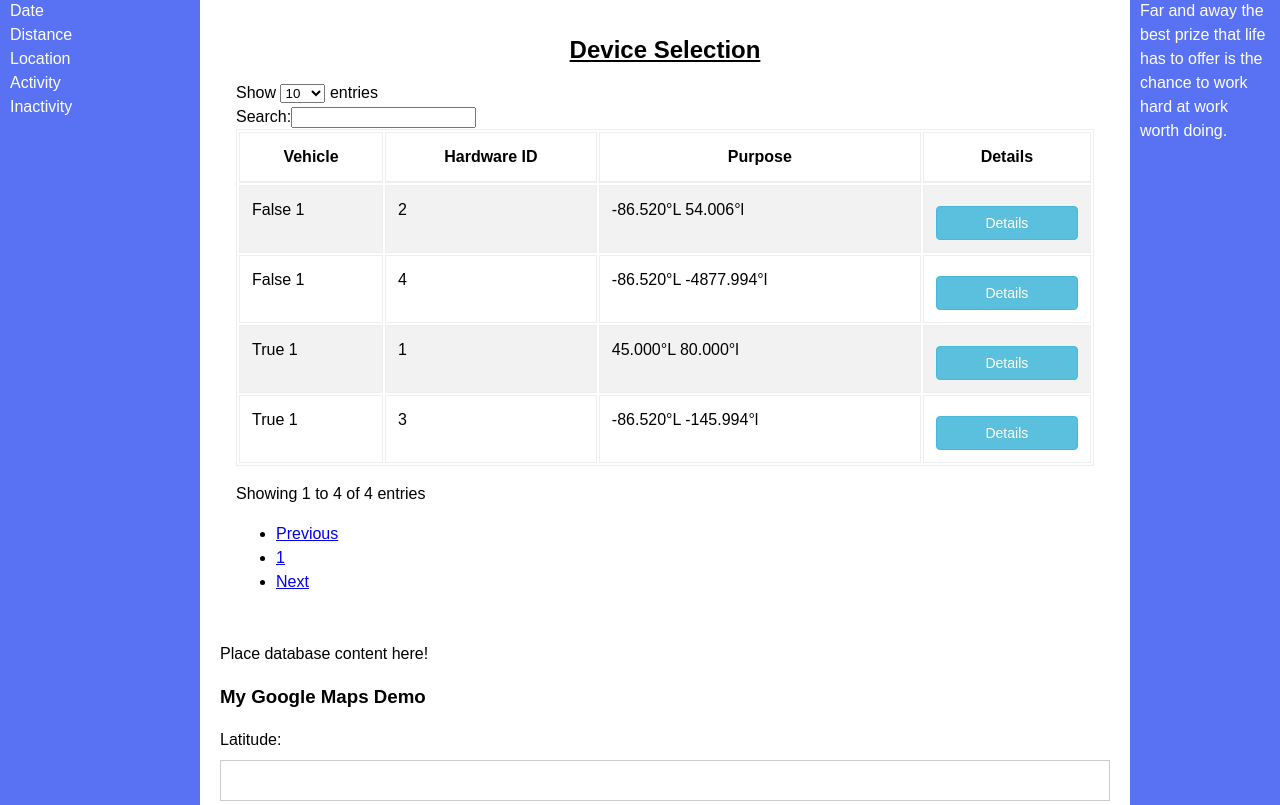
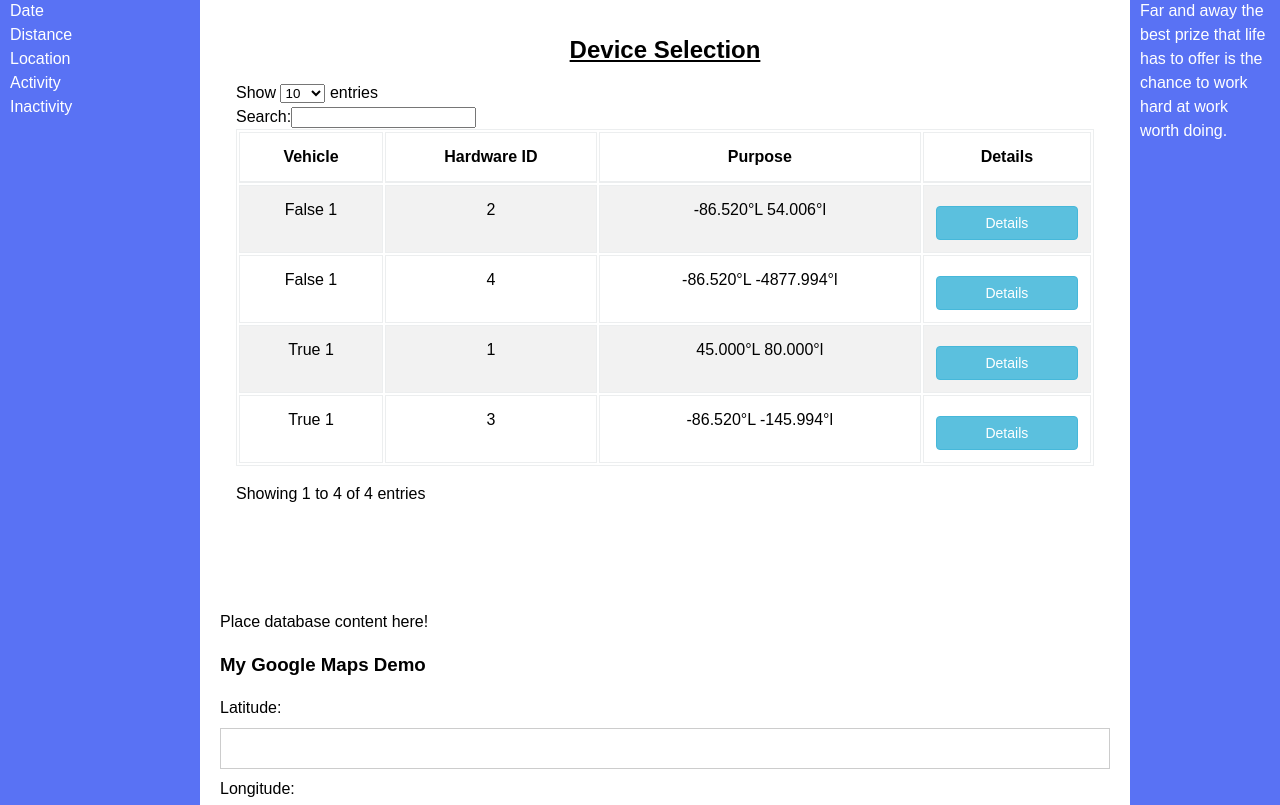
Before and after one commit to cain160/railDjango, a Django app: page /home/ in a window 1280 px wide. Shown: the part 149-954 px from the top of the page. Run offline with Django 3.2, Linux system fonts and the light colour scheme; data comes from the database, SQL or seed files in the repository; both versions use the stored data as it was after the commit; some libraries are stand-ins or nearby versions.

Commit message:
Fixed styles. Removed style tags within details1 page. Take note on the ALLOWED_HOSTS var, I had to comment it out on my end to get it to work. I uncommented it so it can work on Nate's Pi again.

```diff
--- a/Rail/Rail/Rail/settings.py
+++ b/Rail/Rail/Rail/settings.py
@@ -25,6 +25,8 @@ SECRET_KEY = 'u!u3fa+um4#2!7=xb))#r$fo&%8%*-!98=j2l67@0(k##&@^$s'
 # SECURITY WARNING: don't run with debug turned on in production!
 DEBUG = True
 
+#Clay's Comment:
+#I have to comment this out to get it to work on my machine
 ALLOWED_HOSTS = ['railserve.asuscomm.com']
 
 
--- a/Rail/Rail/static/CSS/front_page.css
+++ b/Rail/Rail/static/CSS/front_page.css
@@ -7,10 +7,32 @@
 			text-align: center;
 			text-decoration: underline;
 		}
+        .table td
+        {
+            text-align: center;
+        }
+        #map
+        {
+            height: 400px;
+            width: 100%;
+        }
+        a
+        {
+            color: #FFFFFF;
+            text-decoration: none;
+        }
 		a:hover
 		{
 			background-color: #cccccc;
 		}
+        ul
+        {
+            list-style: none;
+            margin: 0;
+            padding: 0;
+            color: #FFFFFF;
+            text-decoration: none;
+        }
 		#header p
 		{
 			color: #FFFFFF;
```
Also changed, not shown: Rail/Rail/templates/Railserve/html/details1.html (+0 -11 lines), Rail/Rail/db.sqlite3.
